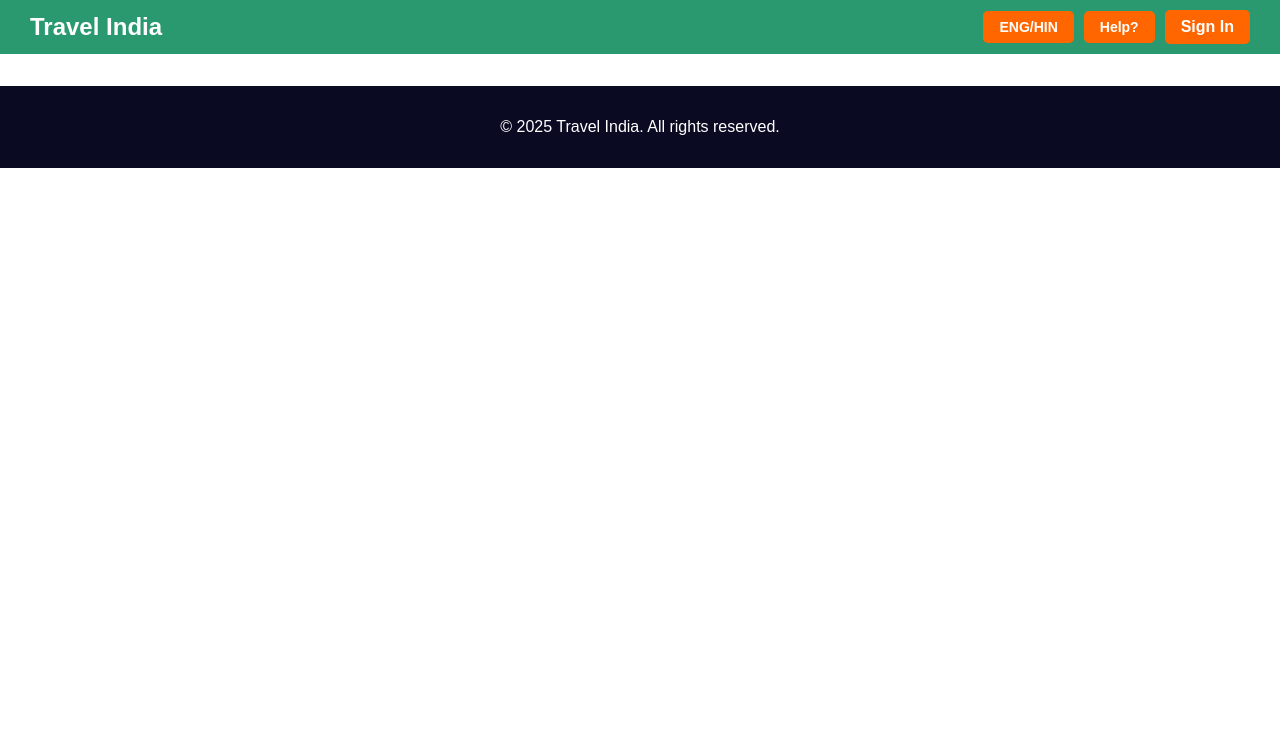
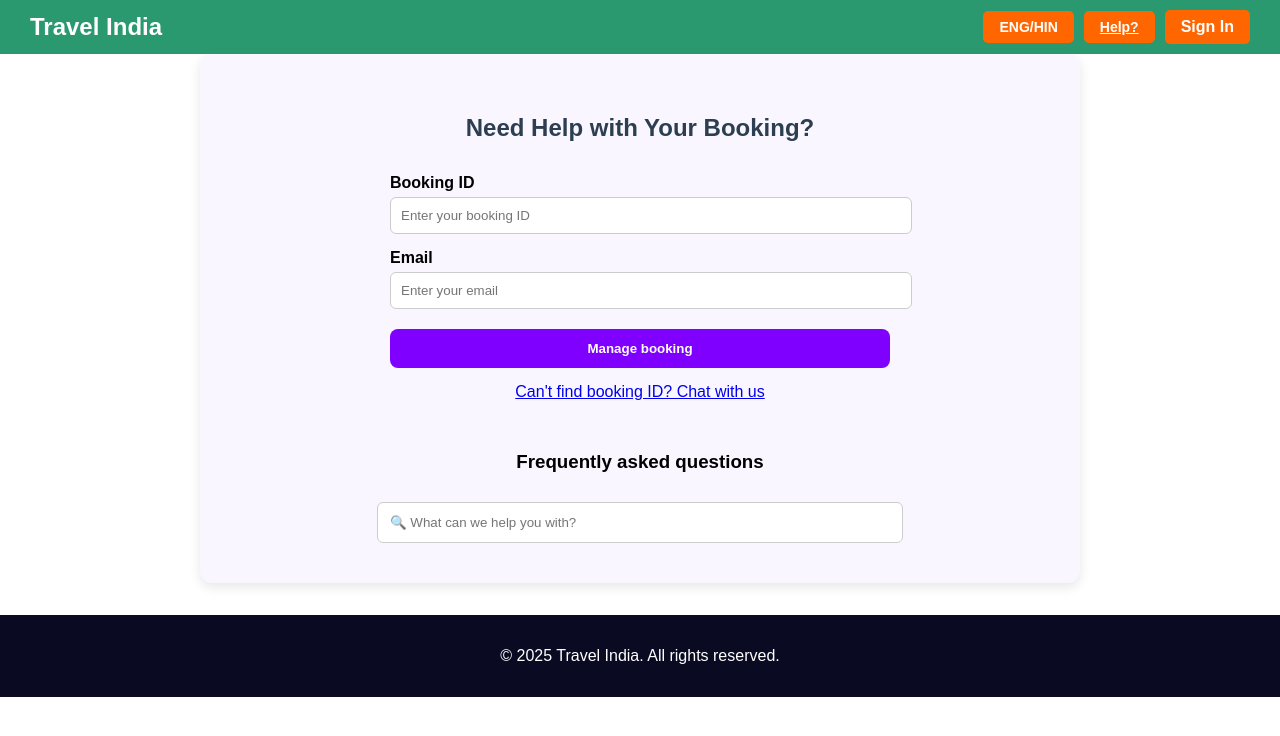
Before and after one commit to amartyakumar16/Travel-app, a React (Create React App) app: page /help in a window 1280 px wide. Shown: the top 736 px of the page. Built offline with nearby package versions, Linux system fonts and the light colour scheme.

Commit message:
modify help.js

```diff
--- a/src/App.js
+++ b/src/App.js
@@ -9,6 +9,8 @@ import About from './pages/About';
 import Contact from './pages/Contact';
 import TopDestinations from "./components/Destinations";
 import JaipurPage from "./pages/JaipurPage";
+import Help from './Help';
+
 
 function App() {
   return (
@@ -26,6 +28,7 @@ function App() {
           <Route path="/" element={<TopDestinations />} />
           <Route path="/jaipur" element={<JaipurPage />} />
           <Route path="/" element={<JaipurPage />} />
+          <Route path="/help" element={<Help />} />
 
 
         </Routes>
--- /dev/null
+++ b/src/Help.css
@@ -0,0 +1,119 @@
+.help-container {
+    max-width: 800px;
+    margin: auto;
+    padding: 2rem;
+    font-family: 'Arial', sans-serif;
+    background-color: #f9f9f9;
+    border-radius: 12px;
+    box-shadow: 0 4px 12px rgba(0, 0, 0, 0.1);
+  }
+
+  .help-container h2 {
+    text-align: center;
+    color: #2c3e50;
+    margin-bottom: 2rem;
+  }
+
+  .help-section {
+    margin-bottom: 2rem;
+  }
+
+  .help-section h3 {
+    color: #2980b9;
+    margin-bottom: 0.5rem;
+  }
+
+  .help-section ul {
+    list-style-type: disc;
+    padding-left: 20px;
+  }
+
+  .help-section li {
+    margin-bottom: 8px;
+    line-height: 1.6;
+  }
+
+  .help-contact h3 {
+    color: #27ae60;
+  }
+
+
+  .help-contact ul {
+    list-style-type: none;
+    padding-left: 0;
+  }
+
+  .help-contact li a {
+    display: inline-block;
+    margin-right: 15px;
+    text-decoration: none;
+    color: #e67e22;
+    font-weight: bold;
+  }
+
+  .help-contact li a:hover {
+    text-decoration: underline;
+  }
+
+
+  .help-container {
+    padding: 40px;
+    background-color: #f9f6ff;
+    text-align: center;
+  }
+
+  .help-image {
+    max-width: 100%;
+    height: auto;
+    margin-bottom: 20px;
+  }
+
+  .booking-form {
+    margin: 30px auto;
+    max-width: 500px;
+    text-align: left;
+  }
+
+  .booking-form label {
+    display: block;
+    margin-top: 15px;
+    font-weight: bold;
+  }
+
+  .booking-form input {
+    width: 100%;
+    padding: 10px;
+    margin-top: 5px;
+    border: 1px solid #ccc;
+    border-radius: 6px;
+  }
+
+  .manage-booking-btn {
+    background-color: #8000ff;
+    color: white;
+    padding: 12px 20px;
+    margin-top: 20px;
+    width: 100%;
+    border: none;
+    border-radius: 8px;
+    font-weight: bold;
+    cursor: pointer;
+  }
+
+  .chat-link {
+    text-align: center;
+    margin-top: 15px;
+  }
+
+  .faq-section {
+    margin-top: 50px;
+  }
+
+  .faq-search {
+    width: 100%;
+    max-width: 500px;
+    padding: 12px;
+    border: 1px solid #ccc;
+    border-radius: 6px;
+    margin-top: 10px;
+  }
--- /dev/null
+++ b/src/Help.js
@@ -0,0 +1,39 @@
+import React from 'react';
+import './Help.css';
+
+const Help = () => {
+  return (
+    <div className="help-container">
+      <h2>Need Help with Your Booking?</h2>
+
+      <div className="booking-form">
+        <label htmlFor="bookingId">Booking ID</label>
+        <input
+          type="text"
+          id="bookingId"
+          placeholder="Enter your booking ID"
+        />
+
+        <label htmlFor="email">Email</label>
+        <input type="email" id="email" placeholder="Enter your email" />
+
+        <button className="manage-booking-btn">Manage booking</button>
+
+        <p className="chat-link">
+          <a href="#">Can't find booking ID? Chat with us</a>
+        </p>
+      </div>
+
+      <div className="faq-section">
+        <h3>Frequently asked questions</h3>
+        <input
+          type="text"
+          placeholder="🔍 What can we help you with?"
+          className="faq-search"
+        />
+      </div>
+    </div>
+  );
+};
+
+export default Help;
--- a/src/components/Navbar.js
+++ b/src/components/Navbar.js
@@ -10,7 +10,9 @@ const Navbar = () => {
    </div>
  <div className="navbar-links">
   <button className="nav-button" onClick={() => alert('Language toggled')}>ENG/HIN</button>
-        <button className="nav-button" onClick={() => alert('Help clicked')}>Help?</button>
+
+<Link to="/help" className="nav-button">Help?</Link>
+
  <Link to="/signin" className="signin-button">Sign In</Link>
  </div>
  </nav>
```
Lines whose indentation alone changed are shown as unchanged.
